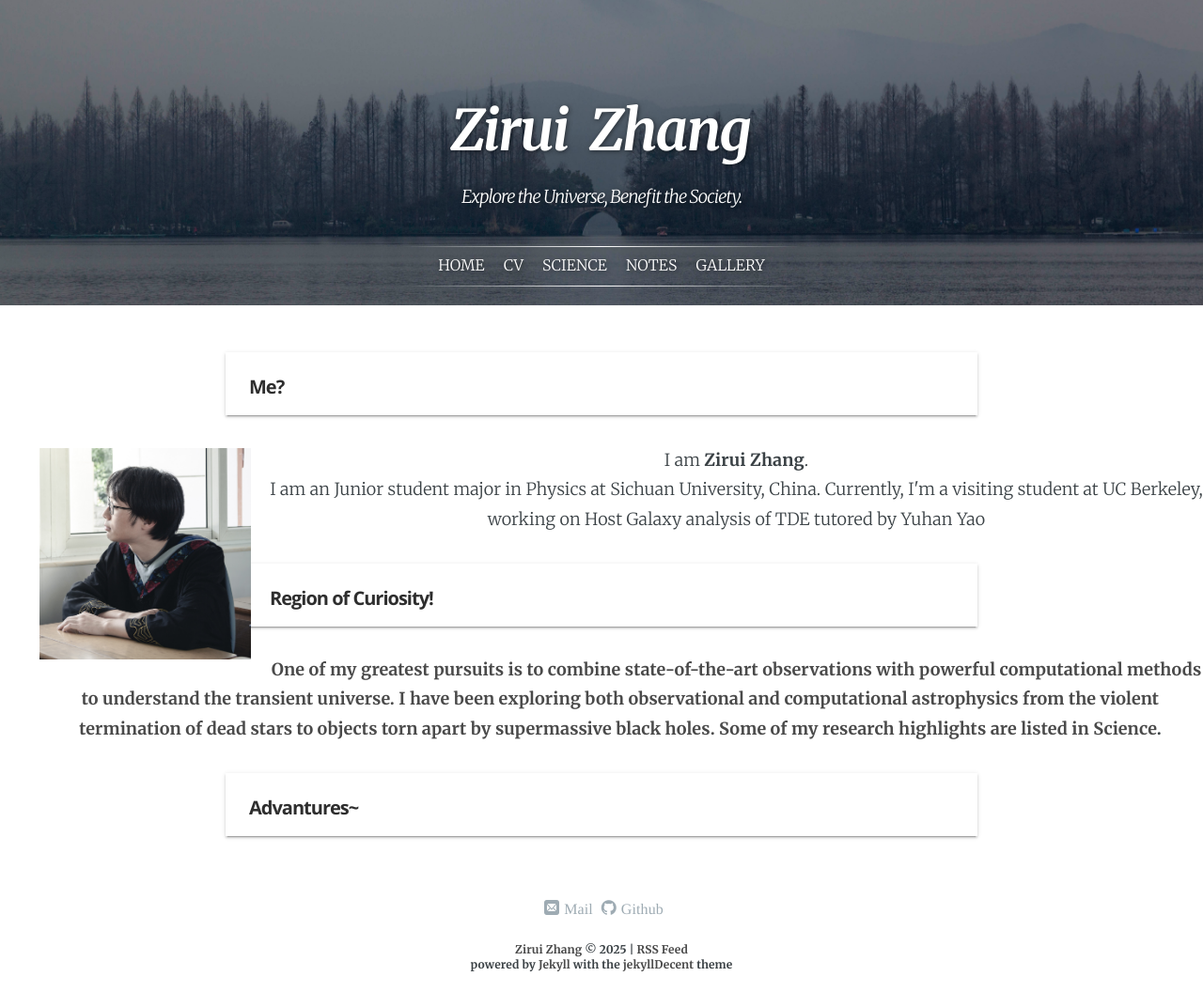
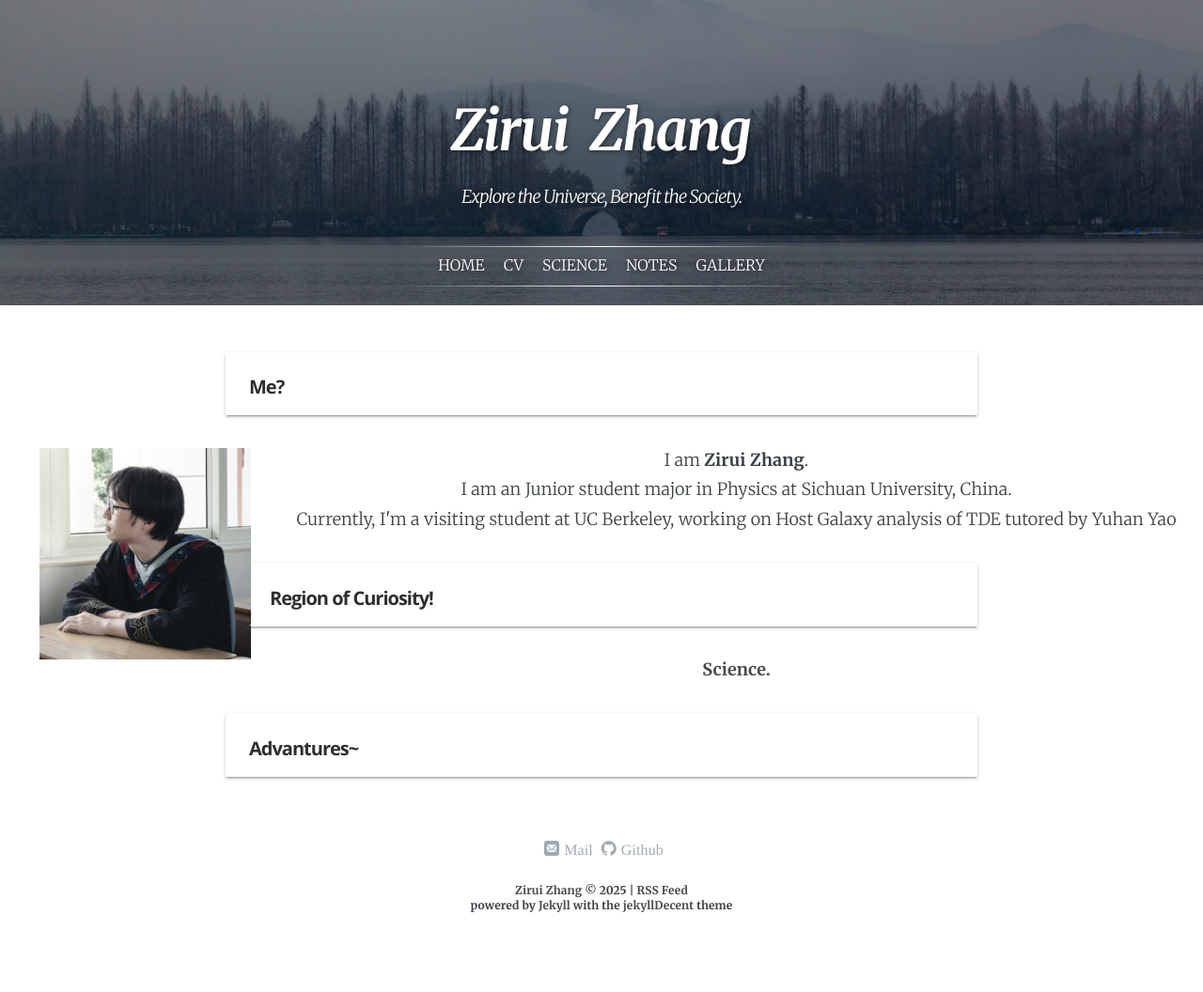
Before and after one commit to ZAKIRAM0/ZAKIRAM0.github.io, a Jekyll site: the page built from index.html, in a window 1280 px wide. Shown: the whole page at 94% size. Built offline with Jekyll 4.4.1, drawn with Linux system fonts in a browser that asks for light colours; some web fonts are replaced; a script that is not in the unit is left out; after the commit the page ends 993 px from its top, so only the background shows below that.

Commit message:
Update index.html

```diff
--- a/index.html
+++ b/index.html
@@ -24,7 +24,9 @@
 
           I am <b>Zirui Zhang</b>. <br>
               <!--[if lt IE 9]><script>document.createElement('audio');</script><![endif]-->
-          I am an Junior student major in Physics at Sichuan University, China. Currently, I'm a visiting student at UC Berkeley, working on Host Galaxy analysis of TDE tutored by Yuhan Yao <b><a href='https://yaoyuhan.github.io/'     /a><b>
+          I am an Junior student major in Physics at Sichuan University, China. <br>
+
+          Currently, I'm a visiting student at UC Berkeley, working on Host Galaxy analysis of TDE tutored by Yuhan Yao <b><a href='https://yaoyuhan.github.io/'     /a><b>
       </ul>
    </div>
 </div>
@@ -33,7 +35,7 @@
    </div>
    <div class="content">
        <ul>
-          One of my greatest pursuits is to combine state-of-the-art observations with powerful computational methods to understand the transient universe. I have been exploring both observational and computational astrophysics from the violent termination of dead stars to objects torn apart by supermassive black holes. Some of my research highlights are listed in <b><a href="/Science">Science</a></b>.
+       <b><a href="/Science">Science</a></b>.
      </ul>
    </div>
 </div>
```
